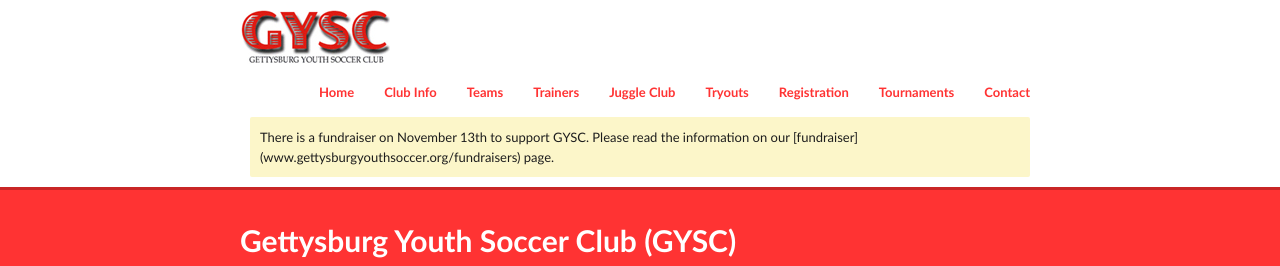
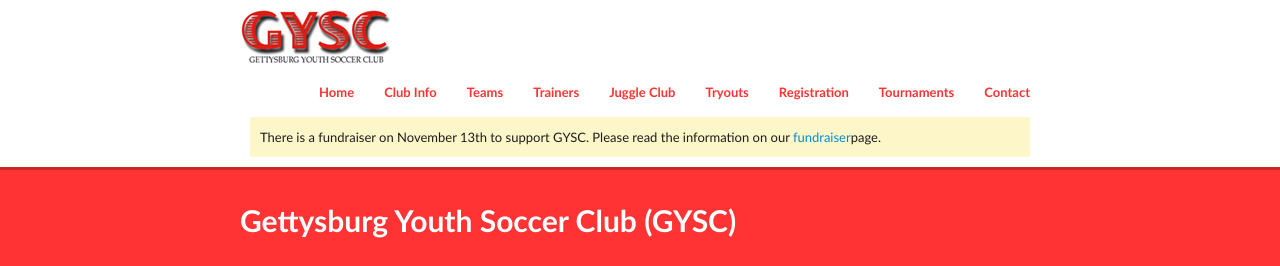
Before and after one commit to GYSC/gysc.github.com, a Jekyll site: the page built from index.md, in a window 1280 px wide, cut to the strip 0-266 px from the top of the page. Built offline with Jekyll 4.4.1, drawn with Linux system fonts in a browser that asks for light colours; Markdown is read by kramdown in place of the engine named in the settings; some of the changed lines change nothing that is shown.

Commit message:
Update _config.yml

```diff
--- a/_config.yml
+++ b/_config.yml
@@ -1,5 +1,5 @@
 title: Gettysburg Youth Soccer Club
-message: There is a fundraiser on November 13th to support GYSC. Please read the information on our [fundraiser](www.gettysburgyouthsoccer.org/fundraisers) page.
+message: There is a fundraiser on November 13th to support GYSC. Please read the information on our <a href="www.gettysburgyouthsoccer.org/fundraisers">fundraiser</a>page.
 #build config
 server: true
 auto: true
```
